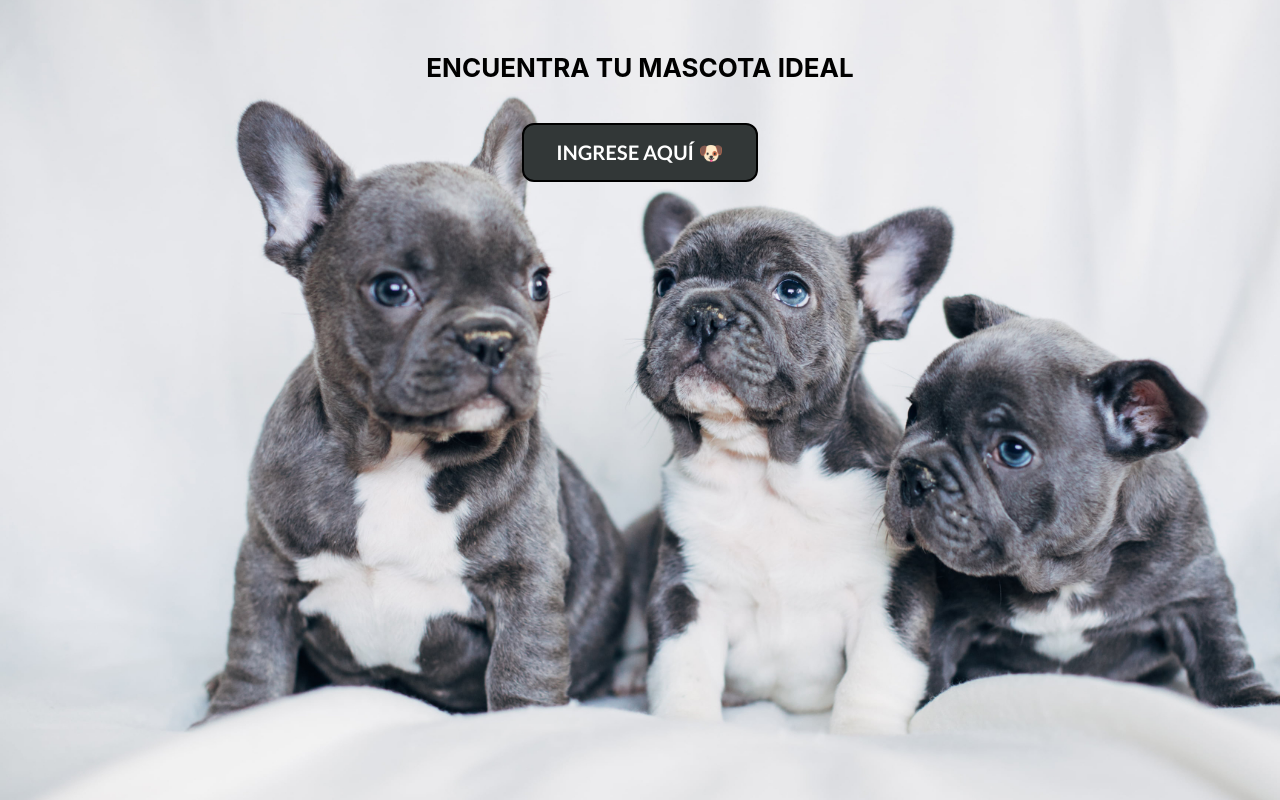
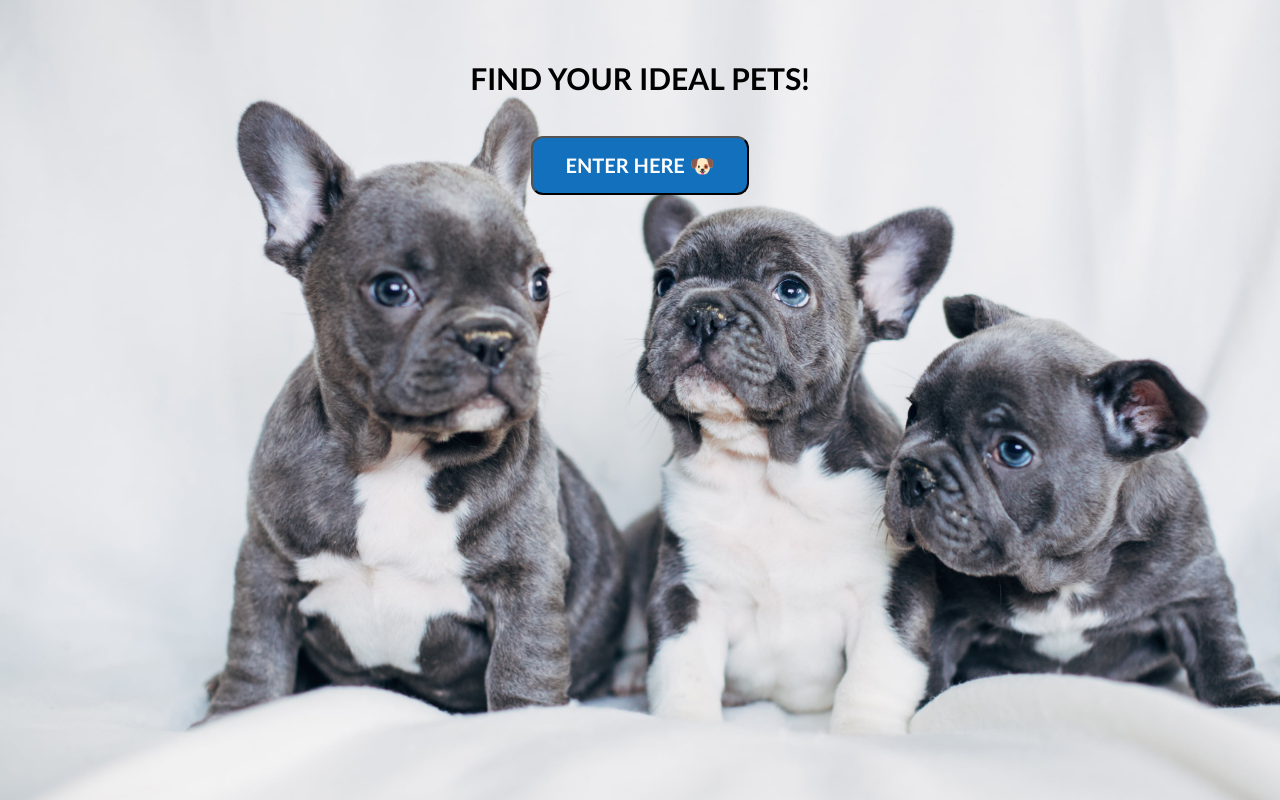
Before and after one commit to Gabipretel/PI-DOGS, a React (Create React App) app in the folder client/: page / in a window 1280 px wide. Built offline with nearby package versions, Linux system fonts and the light colour scheme; the HTML template or start-up script is replaced by a standard one.

Commit message:
first commit

```diff
--- a/client/src/actions/index.js
+++ b/client/src/actions/index.js
@@ -10,6 +10,9 @@ import {
     GET_DOG_DETAIL
 } from "./actions";
 
+
+
+
 //Trae los perros
 export function getDogs(){
     return async function(dispatch){
@@ -18,6 +21,7 @@ export function getDogs(){
             type: GET_DOGS,
             payload:json.data
         })
+
     }
 }
 //FILTRA Por origen
--- a/client/src/components/Home.jsx
+++ b/client/src/components/Home.jsx
@@ -7,6 +7,7 @@ import Card from './Card'
 import Pagination from './Pagination'
 import SearchBar from './SearchBar'
 import styles from './styles/Home.module.css'
+
 
 function Home() {
     const dispatch = useDispatch(); //reemplaza a la fn mapDispatchToProps.
@@ -23,6 +24,9 @@ function Home() {
     const paginado = (pageNumber)=>{
         setCurrentPage(pageNumber)
     }
+
+
+
 
     useEffect(()=>{    // Se ejecuta cuando el componente se monta y se actualiza si se le pasa alguna dependencia
         dispatch(getDogs());
@@ -72,7 +76,7 @@ const handleOrderByWeight = (e)=>{
     return (
         <div className={styles.homeBackground}>
             <Link to='/dog'>Crea tu Mascota</Link>
-            <h1>Mascota IT</h1>
+            <h1 className={styles.titlepage}>Mascota IT</h1>
             <button onClick={e =>{handleClick(e)}}>Volvé a cargar las mascotas</button>
 
             <div>
--- a/client/src/components/LandingPage.jsx
+++ b/client/src/components/LandingPage.jsx
@@ -4,9 +4,9 @@ import styles from './styles/LandingPage.module.css'
 function LandingPage() {
     return (
         <div className={styles.landingBackground}>
-            <div className={styles.title}>Encuentra tu Mascota ideal
+            <div className={styles.title}>Find your ideal pets!
             <Link to='/home'>
-                <button className={styles.btn}>Ingrese Aquí 🐶</button>
+                <button className={styles.btn}>Enter here 🐶</button>
             </Link>
             </div>
         </div>
--- a/client/src/components/styles/Home.module.css
+++ b/client/src/components/styles/Home.module.css
@@ -1,6 +1,5 @@
 .homeBackground{
-background-color: #8BC6EC;
-background-image: linear-gradient(135deg, #8BC6EC 0%, #9599E2 100%);
+background-color: #a1cdea;
 background-repeat:no-repeat;
 background-size: cover;
 }
--- a/client/src/components/styles/LandingPage.module.css
+++ b/client/src/components/styles/LandingPage.module.css
@@ -8,8 +8,9 @@ flex-direction: column;
 
 }
 .title{
-    font-size: 26px;
+    font-size: 30px;
     text-transform: uppercase;
+    font-family:'Trebuchet MS', 'Lucida Sans Unicode', 'Lucida Grande', 'Lucida Sans', Arial, sans-serif;
     color: black;
     font-weight: bold;
     margin-top: 2em;
@@ -19,10 +20,10 @@ flex-direction: column;
 }
 .btn {
     margin-top: 2em;
-    background-color: #323737;
+    background-color:rgb(18, 112, 189);
     color: white;
     border-radius: 12px;
-    border: 2px solid #000000 ;
+    /* border: 2px solid #000000 ; */
     padding: 15px 32px;
     text-align: center;
     text-decoration: none;
@@ -38,6 +39,6 @@ flex-direction: column;
 }
 
 .btn:hover {
-    background-color: #4CAF50;
+    background-color: #49a549;
     color: white;
 }
--- a/client/src/reducer/index.js
+++ b/client/src/reducer/index.js
@@ -10,7 +10,8 @@ const initialState= {
     dogs :[],
     alldogs:[],
     temperaments:[],
-    dogdetails:[]
+    dogdetails:[],
+    loading:true
 }
 function rootReducer (state= initialState, action){
     switch (action.type) {     //if (action.type === 'GET_DOGS') return ...state, dogs:action.payload
@@ -18,7 +19,7 @@ function rootReducer (state= initialState, action){
             return{
                 ...state,
                 dogs: action.payload,
-                alldogs: action.payload ///[{}]
+                alldogs: action.payload
             }
         case FILTER_CREATED:
             const getDogs = state.alldogs
@@ -106,7 +107,7 @@ function rootReducer (state= initialState, action){
             }
 
 
-       // ARREGLAR NO FUNCIONA
+    //FILTER BY TEMPERAMENT
         case FILTER_BY_TEMPERAMENT:
             const perros= state.alldogs
             const filteredTemperament = action.payload === 'all' ? perros : perros.filter(el => {
```
